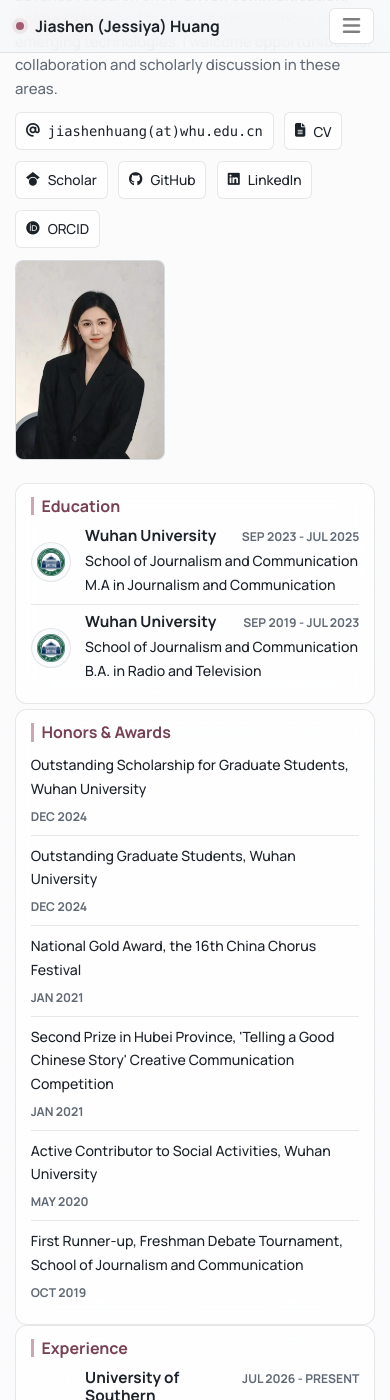
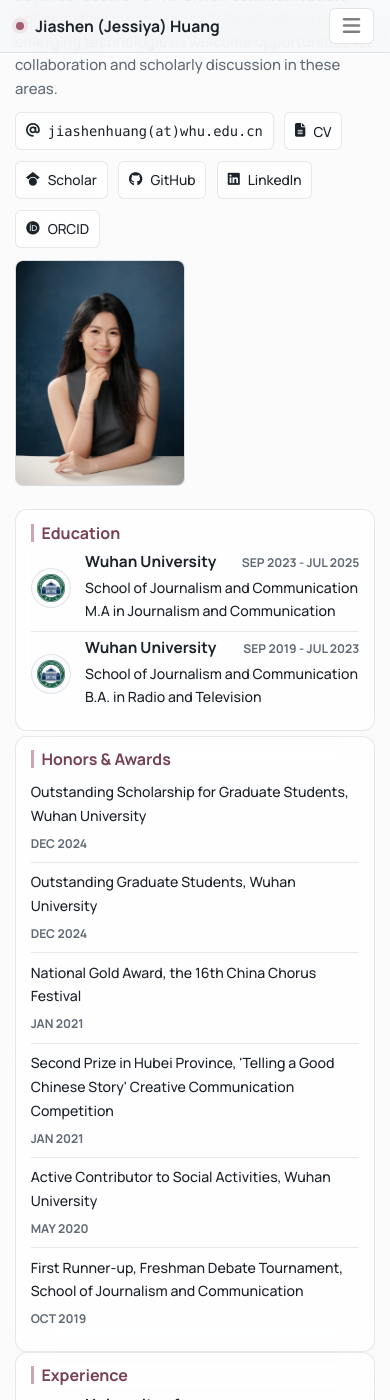
Before and after one commit to jiashenhuang/jiashenhuang.github.io, a Jekyll site: the page built from index.html, in a window 390 px wide and 1400 px high, scrolled down 728 px. Built offline with Jekyll 4.4.1, drawn with Linux system fonts in a browser that asks for light colours; nearby versions of some CDN libraries; a style sheet for code colours, icons or effects is not loaded.

Commit message:
change photos

```diff
--- a/_data/profile.yml
+++ b/_data/profile.yml
@@ -50,7 +50,7 @@ short_bio: >-
     I welcome opportunities for collaboration and scholarly discussion in these areas.
   </p>
 
-portrait_url: /assets/images/photos/portrait.jpg
+portrait_url: /assets/images/photos/portrait.png
 # portrait_caption: >-
 #   Photo by Manja Vitolic on Unsplash (this caption is optional, comment it out to disable).
 
--- a/assets/css/global.css
+++ b/assets/css/global.css
@@ -203,7 +203,7 @@ ol:last-child {
 }
 
 .hero-media {
-    flex: 0 0 170px;
+    flex: 0 0 210px;
     margin-top: 7.1rem;
     margin-left: 0;
 }
@@ -295,7 +295,7 @@ ol:last-child {
     border-radius: var(--radius-md);
     background: transparent;
     border: none;
-    max-width: 170px;
+    max-width: 210px;
     margin: 0;
 }
 
@@ -739,6 +739,34 @@ ol:last-child {
     object-fit: cover;
 }
 
+.showcase-photo-card {
+    padding: 0;
+}
+
+.showcase-photo-frame {
+    position: relative;
+}
+
+.showcase-photo-frame img {
+    width: 100%;
+    height: auto;
+    object-fit: contain;
+}
+
+.showcase-photo-caption {
+    position: absolute;
+    left: 1rem;
+    right: 1rem;
+    bottom: 1rem;
+    padding: 0.8rem 0.9rem;
+    border-radius: 10px;
+    background: linear-gradient(180deg, rgba(17, 29, 39, 0.08), rgba(17, 29, 39, 0.55));
+}
+
+.showcase-photo-caption .card-text {
+    color: #fff;
+}
+
 .carousel-inner,
 .carousel-item,
 .carousel-item .lazy {
@@ -850,7 +878,7 @@ div.lazy {
     }
 
     .hero-portrait-panel {
-        max-width: 190px;
+        max-width: 210px;
         margin: 0;
     }
 
@@ -934,7 +962,7 @@ div.lazy {
     }
 
     .hero-portrait-panel {
-        max-width: 150px;
+        max-width: 170px;
         margin-left: 0;
     }
 
```
Also changed, not shown: _showcase/default/photo_collection.md (+9 -12 lines), _showcase/default/welcome.md (+1 -1 lines), assets/images/etc/preview.png (deleted), assets/images/etc/tim_the_beaver.png (deleted), assets/images/photos/portrait.jpg (deleted), assets/images/photos/portrait.png (added), 1 other file.
